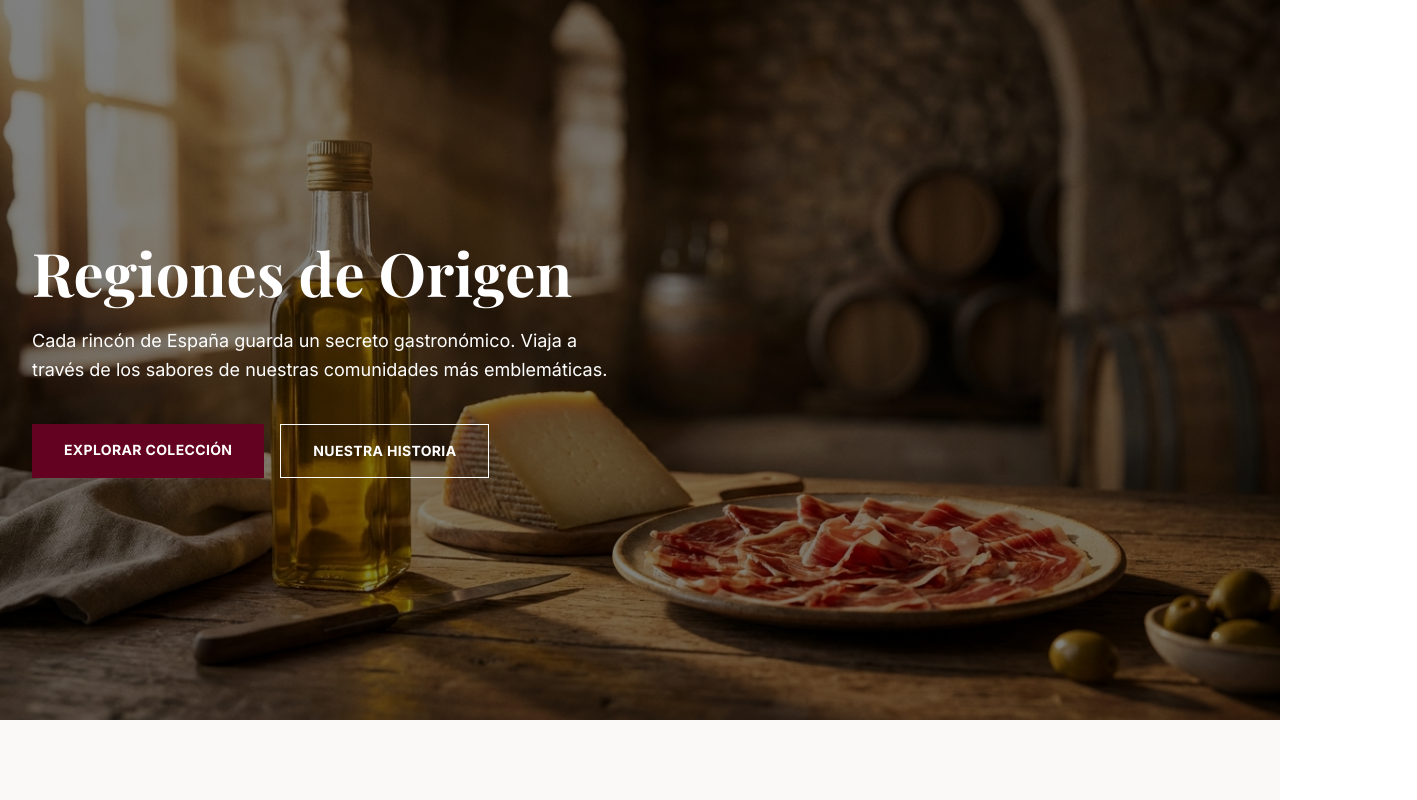
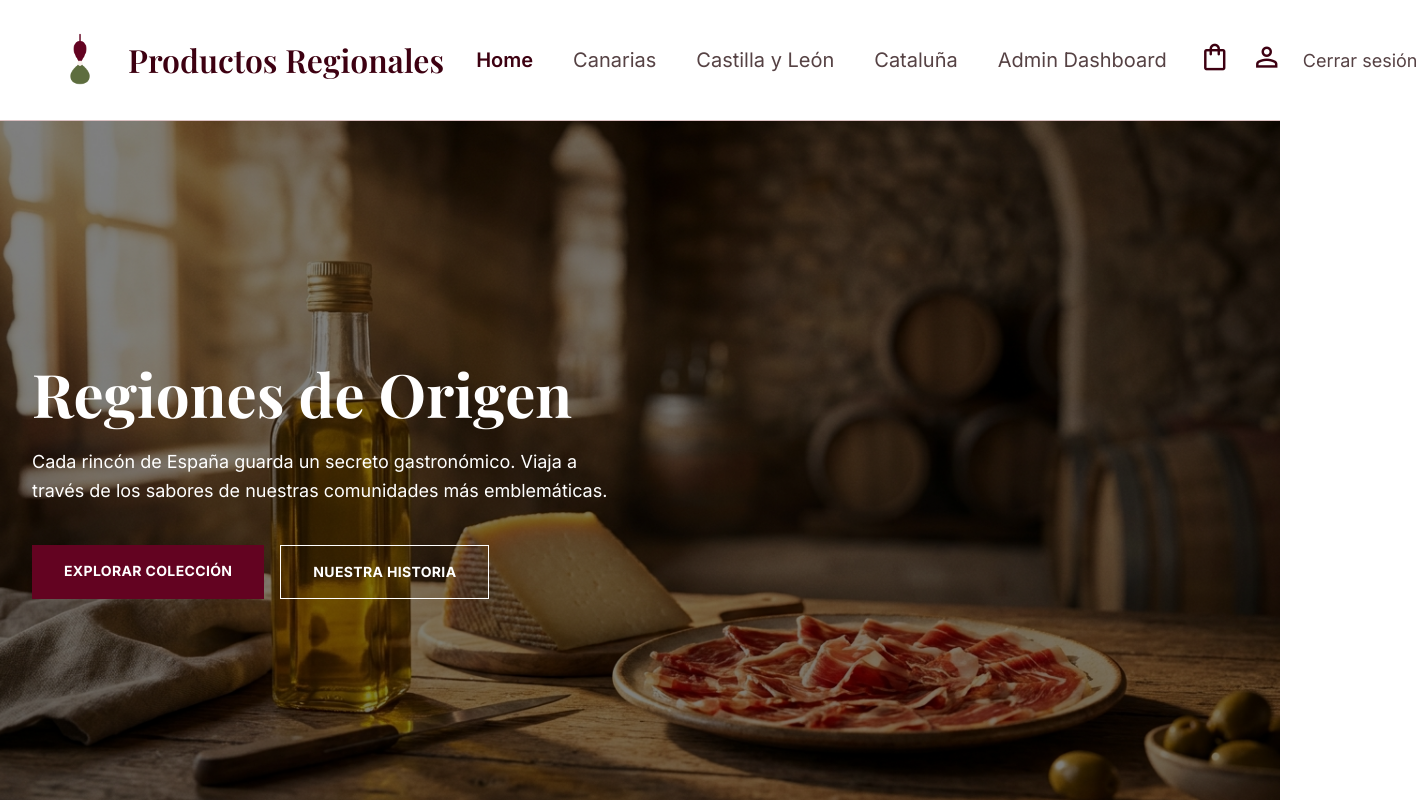
Before and after one commit to AlexValleDeveloper/proyecto_final_jsa_front, an Angular app: page /home in a window 1280 px wide. Shown: the top 800 px of the page, 1417 px wide, since content can reach past the window. Built offline with nearby package versions, Linux system fonts and the light colour scheme; sample sign-in values are in the browser's storage.

Commit message:
feat: nav-bar completo + fix confirmOrder con aviso de datos faltantes #35

```diff
--- a/src/app/app.html
+++ b/src/app/app.html
@@ -1 +1,2 @@
+<app-nav-bar></app-nav-bar>
 <router-outlet />
--- a/src/app/app.ts
+++ b/src/app/app.ts
@@ -1,11 +1,12 @@
 import { Component, signal } from '@angular/core';
 import { RouterOutlet } from '@angular/router';
+import { NavBar } from './components/nav-bar/nav-bar';
 
 @Component({
   selector: 'app-root',
-  imports: [RouterOutlet],
+  imports: [RouterOutlet, NavBar],
   templateUrl: './app.html',
-  styleUrl: './app.css'
+  styleUrl: './app.css',
 })
 export class App {
   protected readonly title = signal('proyecto_final');
--- /dev/null
+++ b/src/app/components/nav-bar/nav-bar.html
@@ -0,0 +1,201 @@
+<header class="bg-surface-container-lowest border-b border-outline-variant sticky top-0 z-50">
+  <nav class="flex justify-between items-center w-full px-12 py-7 gap-8">
+    <!-- Logo + nombre tienda -->
+    <a routerLink="/" class="flex items-center gap-2 lg:gap-4 flex-shrink-0">
+      <img
+        src="logo.png"
+        alt="Productos Regionales"
+        class="h-10 w-10 lg:h-16 lg:w-16 object-contain"
+      />
+      <span class="font-serif text-[16px] lg:text-headline-md text-primary whitespace-nowrap"
+        >Productos Regionales</span
+      >
+    </a>
+
+    <!-- Enlaces centrales — desktop -->
+    <div class="hidden lg:flex items-center gap-10 flex-shrink-0">
+      <a
+        routerLink="/home"
+        routerLinkActive="text-primary font-semibold"
+        [routerLinkActiveOptions]="{ exact: true }"
+        class="text-[20px] text-on-surface-variant hover:text-primary transition-colors whitespace-nowrap"
+      >
+        Home
+      </a>
+      <a
+        routerLink="/community/1"
+        routerLinkActive="text-primary font-semibold"
+        class="text-[20px] text-on-surface-variant hover:text-primary transition-colors whitespace-nowrap"
+      >
+        Canarias
+      </a>
+      <a
+        routerLink="/community/2"
+        routerLinkActive="text-primary font-semibold"
+        class="text-[20px] text-on-surface-variant hover:text-primary transition-colors whitespace-nowrap"
+      >
+        Castilla y León
+      </a>
+      <a
+        routerLink="/community/3"
+        routerLinkActive="text-primary font-semibold"
+        class="text-[20px] text-on-surface-variant hover:text-primary transition-colors whitespace-nowrap"
+      >
+        Cataluña
+      </a>
+
+      @if (isAdmin()) {
+        <a
+          routerLink="/admin"
+          routerLinkActive="text-primary font-semibold"
+          class="text-[20px] text-on-surface-variant hover:text-primary transition-colors whitespace-nowrap"
+        >
+          Admin Dashboard
+        </a>
+      }
+    </div>
+
+    <!-- Acciones de la derecha — desktop -->
+    <div class="hidden lg:flex items-center gap-5 flex-shrink-0">
+      @if (!isLoggedIn()) {
+        <a
+          routerLink="/login"
+          class="px-7 py-3.5 border border-primary text-primary text-[18px] hover:bg-primary hover:text-on-primary transition-colors whitespace-nowrap"
+        >
+          Iniciar sesión
+        </a>
+        <a
+          routerLink="/register"
+          class="px-7 py-3.5 bg-primary-container text-on-primary text-[18px] hover:bg-primary transition-colors whitespace-nowrap"
+        >
+          Registrarse
+        </a>
+      }
+
+      @if (isLoggedIn()) {
+        <a
+          routerLink="/cart"
+          class="text-primary hover:text-primary-container transition-colors"
+          aria-label="Carrito"
+        >
+          <span class="material-symbols-outlined text-[32px]">shopping_bag</span>
+        </a>
+        <a
+          routerLink="/profile"
+          class="text-primary hover:text-primary-container transition-colors"
+          aria-label="Perfil"
+        >
+          <span class="material-symbols-outlined text-[32px]">person</span>
+        </a>
+        <button
+          (click)="logout()"
+          class="text-[18px] text-on-surface-variant hover:text-primary transition-colors whitespace-nowrap"
+        >
+          Cerrar sesión
+        </button>
+      }
+    </div>
+
+    <!-- Botón hamburguesa — solo móvil/tablet -->
+    <button
+      (click)="mobileMenuOpen.set(!mobileMenuOpen())"
+      class="lg:hidden text-primary flex-shrink-0"
+      aria-label="Abrir menú"
+    >
+      <span class="material-symbols-outlined text-[32px]">
+        {{ mobileMenuOpen() ? 'close' : 'menu' }}
+      </span>
+    </button>
+  </nav>
+
+  <!-- Menú móvil desplegable -->
+  @if (mobileMenuOpen()) {
+    <div
+      class="lg:hidden border-t border-outline-variant bg-surface-container-lowest px-6 py-6 flex flex-col gap-5"
+    >
+      <a
+        routerLink="/"
+        (click)="mobileMenuOpen.set(false)"
+        routerLinkActive="text-primary font-semibold"
+        [routerLinkActiveOptions]="{ exact: true }"
+        class="text-[18px] text-on-surface-variant"
+      >
+        Home
+      </a>
+      <a
+        routerLink="/community/1"
+        (click)="mobileMenuOpen.set(false)"
+        routerLinkActive="text-primary font-semibold"
+        class="text-[18px] text-on-surface-variant"
+      >
+        Canarias
+      </a>
+      <a
+        routerLink="/community/2"
+        (click)="mobileMenuOpen.set(false)"
+        routerLinkActive="text-primary font-semibold"
+        class="text-[18px] text-on-surface-variant"
+      >
+        Castilla y León
+      </a>
+      <a
+        routerLink="/community/3"
+        (click)="mobileMenuOpen.set(false)"
+        routerLinkActive="text-primary font-semibold"
+        class="text-[18px] text-on-surface-variant"
+      >
+        Cataluña
+      </a>
+
+      @if (isAdmin()) {
+        <a
+          routerLink="/admin"
+          (click)="mobileMenuOpen.set(false)"
+          routerLinkActive="text-primary font-semibold"
+          class="text-[18px] text-on-surface-variant"
+        >
+          Admin Dashboard
+        </a>
+      }
+
+      <hr class="border-outline-variant" />
+
+      @if (!isLoggedIn()) {
+        <a
+          routerLink="/login"
+          (click)="mobileMenuOpen.set(false)"
+          class="px-6 py-3 border border-primary text-primary text-[18px] text-center"
+        >
+          Iniciar sesión
+        </a>
+        <a
+          routerLink="/register"
+          (click)="mobileMenuOpen.set(false)"
+          class="px-6 py-3 bg-primary-container text-on-primary text-[18px] text-center"
+        >
+          Registrarse
+        </a>
+      }
+
+      @if (isLoggedIn()) {
+        <a
+          routerLink="/cart"
+          (click)="mobileMenuOpen.set(false)"
+          class="flex items-center gap-3 text-[18px] text-primary"
+        >
+          <span class="material-symbols-outlined">shopping_bag</span> Carrito
+        </a>
+        <a
+          routerLink="/profile"
+          (click)="mobileMenuOpen.set(false)"
+          class="flex items-center gap-3 text-[18px] text-primary"
+        >
+          <span class="material-symbols-outlined">person</span> Perfil
+        </a>
+        <button (click)="logout()" class="text-left text-[18px] text-on-surface-variant">
+          Cerrar sesión
+        </button>
+      }
+    </div>
+  }
+</header>
--- /dev/null
+++ b/src/app/components/nav-bar/nav-bar.ts
@@ -0,0 +1,52 @@
+import { Component, inject, signal } from '@angular/core';
+import { Router, RouterLink, RouterLinkActive } from '@angular/router';
+import { Auth } from '../../services/auth';
+
+@Component({
+  selector: 'app-nav-bar',
+  imports: [RouterLink, RouterLinkActive],
+  templateUrl: './nav-bar.html',
+  styleUrl: './nav-bar.css',
+})
+export class NavBar {
+  // Inyección de dependencias
+  private authService = inject(Auth);
+  private router = inject(Router);
+
+  // Signals de estado de sesión
+  isLoggedIn = signal(false);
+  isAdmin = signal(false);
+  mobileMenuOpen = signal(false);
+
+  ngOnInit() {
+    this.checkSession();
+    this.router.events.subscribe(() => {
+      this.mobileMenuOpen.set(false);
+      this.checkSession();
+    });
+  }
+
+  // Comprueba si hay token y si el rol es admin, para mostrar el navbar correspondiente
+  checkSession() {
+    const token = this.authService.getToken();
+
+    if (!token) {
+      this.isLoggedIn.set(false);
+      this.isAdmin.set(false);
+      return;
+    }
+
+    this.isLoggedIn.set(true);
+
+    const payload = JSON.parse(atob(token.split('.')[1]));
+    this.isAdmin.set(payload.role === 'admin');
+  }
+
+  // Cierra sesión: borra el token y redirige a login
+  logout() {
+    this.authService.removeToken();
+    this.isLoggedIn.set(false);
+    this.isAdmin.set(false);
+    this.router.navigate(['/login']);
+  }
+}
--- a/src/app/pages/cart/cart.html
+++ b/src/app/pages/cart/cart.html
@@ -196,6 +196,16 @@
               <span class="material-symbols-outlined text-[18px]">arrow_forward</span>
             </button>
 
+            @if (missingProfileData()) {
+              <div class="p-4 border border-error bg-error-container flex flex-col gap-2">
+                <p class="font-body-md text-on-error-container">
+                  Necesitas completar tu dirección y teléfono antes de confirmar el pedido.
+                </p>
+                <a routerLink="/profile" class="text-primary font-label-md underline">
+                  Ir a mi perfil
+                </a>
+              </div>
+            }
             <a
               routerLink="/"
               class="w-full py-4 border border-primary text-primary font-label-md flex items-center justify-center hover:bg-primary hover:text-on-primary transition-colors duration-300"
--- a/src/app/pages/cart/cart.ts
+++ b/src/app/pages/cart/cart.ts
@@ -23,6 +23,7 @@ export class Cart {
   cart = signal<ICart | null>(null);
   orderConfirmed = signal(false);
   stockError = signal(false);
+  missingProfileData = signal(false);
 
   // Carga el carrito al inicializar el componente con un metodo reutilizable que estableceré ahora.
   async ngOnInit() {
@@ -83,9 +84,11 @@ export class Cart {
 
       // 2. Si no tiene address o phone → redirigir a /profile
       if (!user.address || !user.phone) {
-        this.router.navigate(['/profile']);
+        this.missingProfileData.set(true);
         return;
       }
+
+      this.missingProfileData.set(false); // Signal
 
       // 3. Confirmar pedido.
       // Llamar a ordersService.createOrder().
```
Also changed, not shown: src/app/components/nav-bar/nav-bar.css (added).
